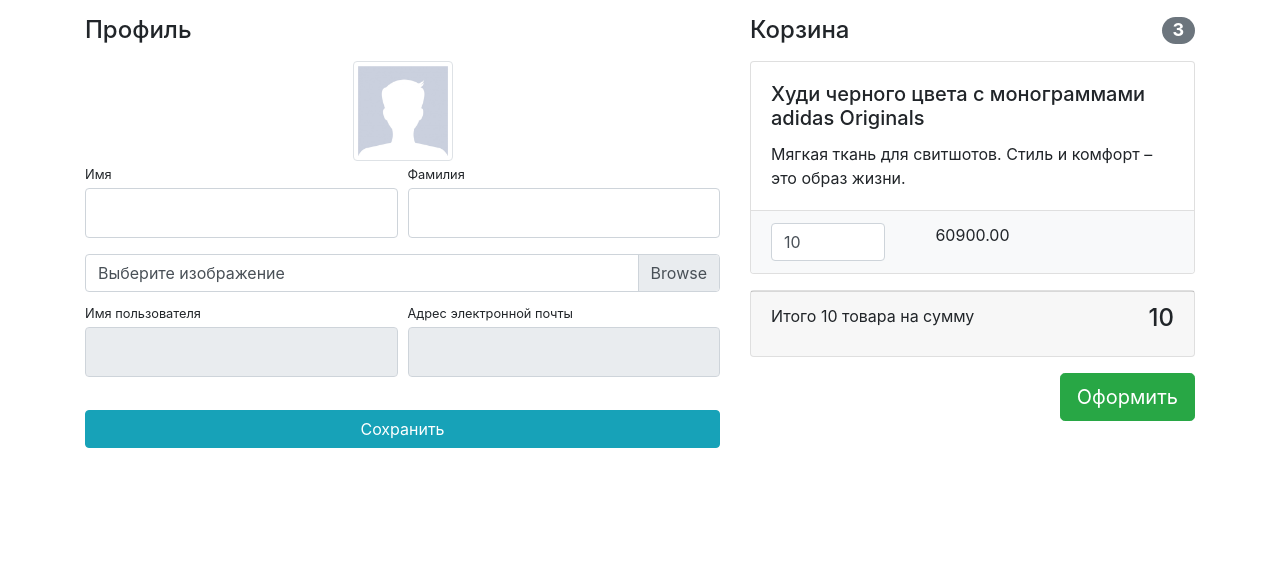
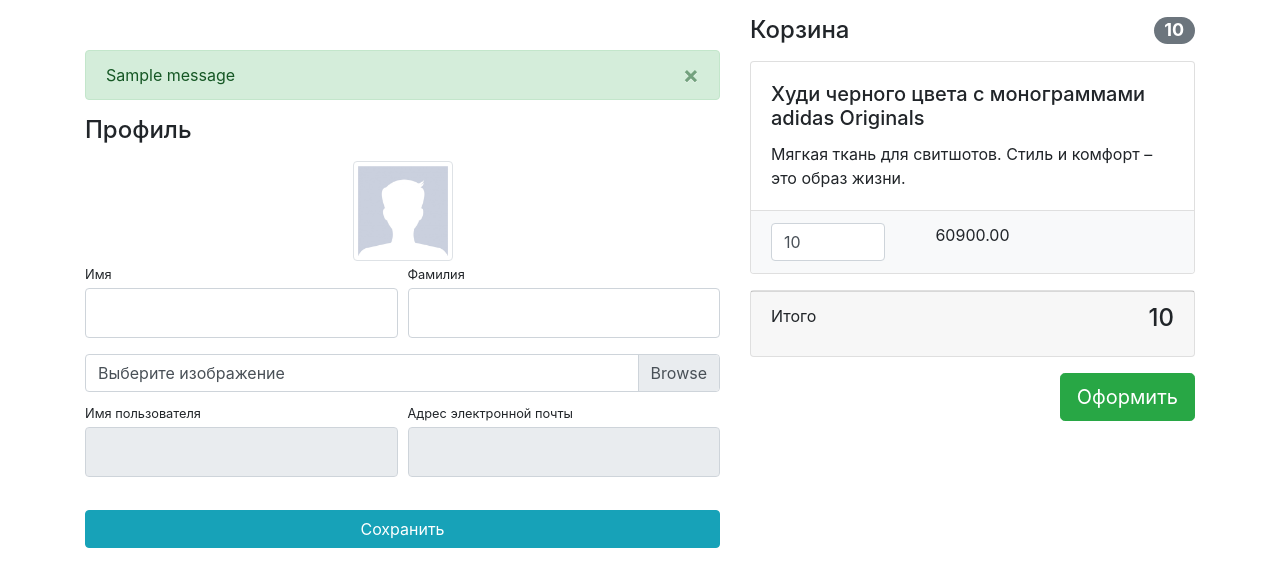
Before and after one commit to Korollayre/Basic_Django, a Django app: template users/templates/users/profile.html in a window 1280 px wide. Shown: the part 56-624 px from the top of the page. Run offline with Django 3.2, Linux system fonts and the light colour scheme; data comes from the database, SQL or seed files in the repository; tables that the repository leaves empty hold one stand-in row (values such as "Sample post"); the template is opened without the code that fills it: values that come from a table or form of the project are taken from there, most other values are stand-ins (such as "Sample title", 1, 10 or a date in 2020); one stand-in notice (Sample message) is shown; parts of the project's set-up code (start-up, migrations or seed data) failed here and were passed over; some libraries are stand-ins or nearby versions.

Commit message:
Added display errors and messages in profile

```diff
--- a/baskets/templates/baskets/basket.html
+++ b/baskets/templates/baskets/basket.html
@@ -1,6 +1,6 @@
 {% if baskets %}
     <h4 class="mt-3 mb-3 d-flex justify-content-between align-items-center mb-3">
-        Корзина <span class="badge badge-secondary badge-pill">3</span>
+        Корзина <span class="badge badge-secondary badge-pill">{{ quantity_amount }}</span>
     </h4>
     {% for basket in baskets %}
         <div class="card mb-3">
@@ -28,7 +28,7 @@
     {% endfor %}
     <div class="card mb-3">
         <div class="card-footer">
-            <p class="float-left">Итого {{ quantity_amount }} товара на сумму</p>
+            <p class="float-left">Итого</p>
             <h4 class="float-right">{{ price_amount }}</h4>
         </div>
     </div>
--- a/users/templates/users/profile.html
+++ b/users/templates/users/profile.html
@@ -9,6 +9,25 @@
     <div class="container">
         <div class="row">
             <div class="col-lg-7">
+
+                {% if messages or form.errors %}
+                    <div class="alert
+                        {% if messages %} alert-success {% else %} alert-warning {% endif %} alert-dismissible fade show"
+                         role="alert"
+                         style="margin-top: 50px;">
+                        {% if messages %}
+                            {% for message in messages %}
+                                {{ message }}
+                            {% endfor %}
+                        {% else %}
+                            {{ form.errors }}
+                        {% endif %}
+                        <button type="button" class="close" data-dismiss="alert" aria-label="Close">
+                            <span aria-hidden="true">&times;</span>
+                        </button>
+                    </div>
+                {% endif %}
+
                 <h4 class="mt-3 mb-3">Профиль</h4>
                 <div class="col-lg-12 text-center">
                     <img width="100" height="100"
--- a/users/views.py
+++ b/users/views.py
@@ -40,6 +40,7 @@ def profile(request):
         form = UserProfileForm(instance=request.user, files=request.FILES, data=request.POST)
         if form.is_valid():
             form.save()
+            messages.success(request, 'Вы успешно изменили данные!')
             return HttpResponseRedirect(reverse('users:profile'))
     else:
         form = UserProfileForm(instance=request.user)
```
